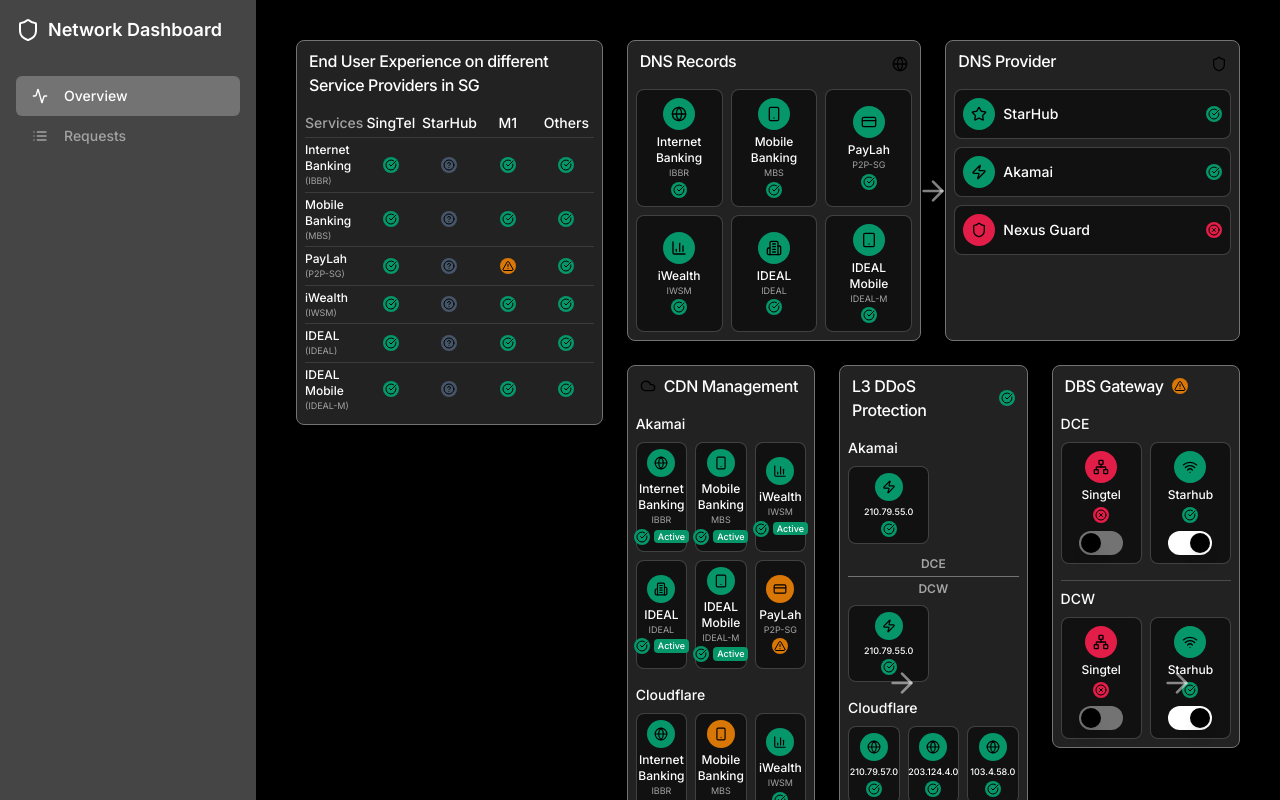
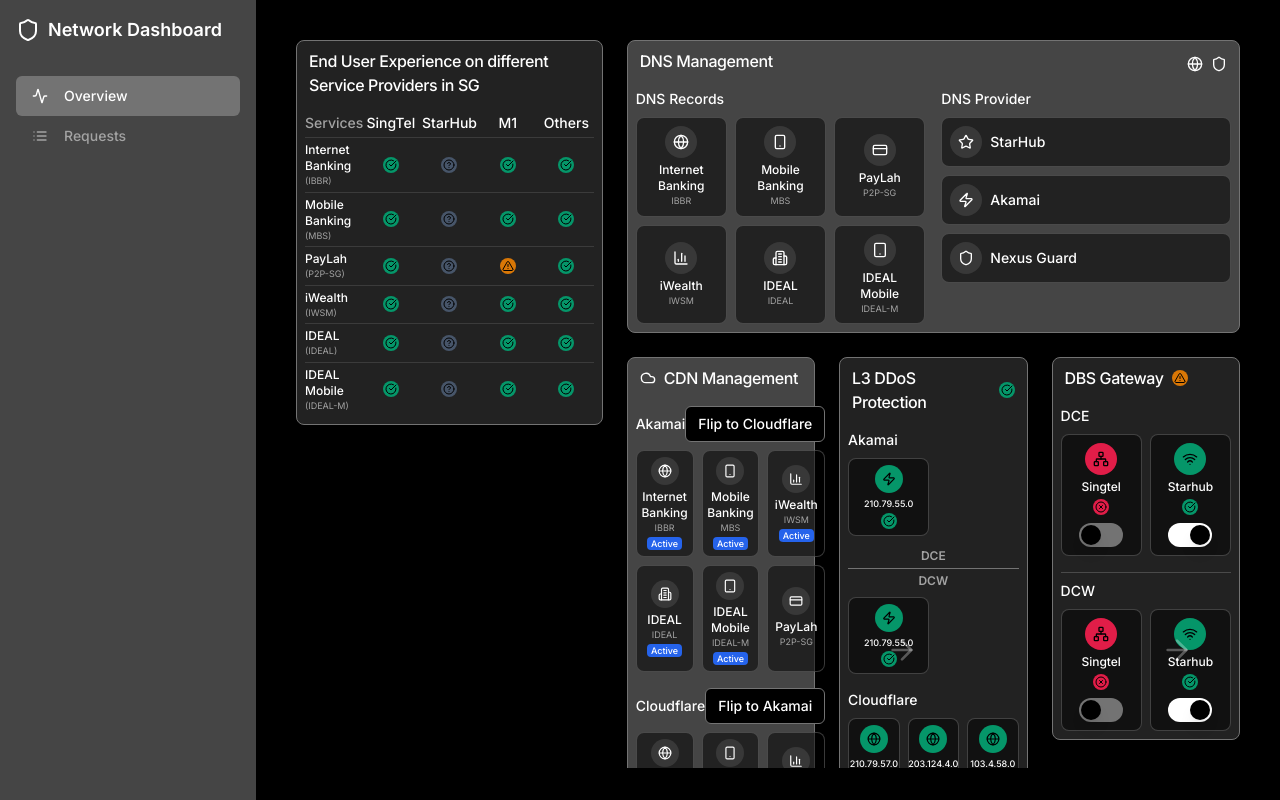
Before and after one commit to arshan97/dashboard-2, a Next.js app: page / in a window 1280 px wide. Built offline with nearby package versions, Linux system fonts and the light colour scheme.

Commit message:
new changes page.tsx

```diff
--- a/app/page.tsx
+++ b/app/page.tsx
@@ -4,7 +4,6 @@ import { useState } from "react";
 import { Card, CardContent, CardHeader, CardTitle } from "@/components/ui/card";
 import { Button } from "@/components/ui/button";
 import { Checkbox } from "@/components/ui/checkbox";
-import { StatusIndicator } from "@/components/status-indicator";
 import {
   Globe,
   Shield,
@@ -96,7 +95,6 @@ type FlipStep = "select" | "summary" | "confirm";
 
 type FlipDialogState = {
   isOpen: boolean;
-  step: FlipStep;
   source: "akamai" | "cloudflare" | null;
   target: "akamai" | "cloudflare" | null;
   selectedServices: string[];
@@ -106,7 +104,6 @@ export default function DashboardPage() {
   const [services, setServices] = useState(cdnServices);
   const [flipDialog, setFlipDialog] = useState<FlipDialogState>({
     isOpen: false,
-    step: "select",
     source: null,
     target: null,
     selectedServices: [],
@@ -128,7 +125,6 @@ export default function DashboardPage() {
   ) => {
     setFlipDialog({
       isOpen: true,
-      step: "select",
       source,
       target,
       selectedServices: services
@@ -146,20 +142,6 @@ export default function DashboardPage() {
     }));
   };
 
-  const handleNextStep = () => {
-    setFlipDialog((prev) => ({
-      ...prev,
-      step: prev.step === "select" ? "summary" : "confirm",
-    }));
-  };
-
-  const handlePrevStep = () => {
-    setFlipDialog((prev) => ({
-      ...prev,
-      step: prev.step === "summary" ? "select" : "summary",
-    }));
-  };
-
   const submitFlipRequest = () => {
     console.log("Submitting flip request:", flipDialog);
 
@@ -170,7 +152,6 @@ export default function DashboardPage() {
 
     setFlipDialog({
       isOpen: false,
-      step: "select",
       source: null,
       target: null,
       selectedServices: [],
@@ -185,56 +166,55 @@ export default function DashboardPage() {
   };
 
   return (
-    <div className="container mx-auto p-2 overflow-x-auto min-w-full">
-      <div className="flex space-x-6">
+    <div className="container mx-auto p-2 overflow-x-auto min-w-full h-full">
+      <div className="flex space-x-6 h-full">
         {/* Service Providers Grid */}
-        <div className="w-1/3">
+        <div className="w-1/3 h-full">
           <ServiceProvidersGrid />
         </div>
 
         {/* Right side components */}
-        <div className="w-2/3 space-y-6">
+        <div className="w-2/3 space-y-6 flex flex-col">
           {/* DNS Records and DNS Provider */}
-          <div className="grid gap-6 md:grid-cols-2 relative">
-            {/* DNS Records */}
-            <Card className="bg-card/50 backdrop-blur-sm shadow-lg">
+          <Card className="glassmorphic">
             <CardHeader className="flex flex-row items-center justify-between pb-2 px-3 py-2">
               <CardTitle className="text-base font-medium">
-                  DNS Records
+                DNS Management
               </CardTitle>
-                <Globe className="h-4 w-4 text-black" />
+              <div className="flex items-center space-x-2">
+                <Globe className="h-4 w-4" />
+                <Shield className="h-4 w-4" />
+              </div>
             </CardHeader>
             <CardContent className="px-2 py-2">
-                <div className="grid grid-cols-3 sm:grid-cols-3 gap-2">
+              <div className="grid md:grid-cols-2 gap-4">
+                {/* DNS Records */}
+                <div>
+                  <h3 className="text-sm font-medium mb-2">DNS Records</h3>
+                  <div className="grid grid-cols-3 gap-2">
                     {dnsServices.map((service) => (
                       <div
                         key={service.code}
                         className="flex flex-col items-center justify-center p-2 rounded-lg border border-border/50 bg-background/50 hover:bg-background/80 transition-colors"
                       >
-                      <div
-                        className={`w-8 h-8 rounded-full flex items-center justify-center mb-1 ${
-                          service.status === "healthy"
-                            ? "bg-emerald-600 dark:bg-emerald-500"
-                            : "bg-rose-600 dark:bg-rose-500"
-                        }`}
-                      >
+                        <div className="w-8 h-8 rounded-full flex items-center justify-center mb-1 bg-primary/10">
                           {service.code === "IBBR" && (
-                          <Globe className="h-4 w-4 text-black" />
+                            <Globe className="h-4 w-4" />
                           )}
                           {service.code === "MBS" && (
-                          <Smartphone className="h-4 w-4 text-black" />
+                            <Smartphone className="h-4 w-4" />
                           )}
                           {service.code === "P2P-SG" && (
-                          <CreditCard className="h-4 w-4 text-black" />
+                            <CreditCard className="h-4 w-4" />
                           )}
                           {service.code === "IWSM" && (
-                          <BarChart3 className="h-4 w-4 text-black" />
+                            <BarChart3 className="h-4 w-4" />
                           )}
                           {service.code === "IDEAL" && (
-                          <Building2 className="h-4 w-4 text-black" />
+                            <Building2 className="h-4 w-4" />
                           )}
                           {service.code === "IDEAL-M" && (
-                          <Tablet className="h-4 w-4 text-black" />
+                            <Tablet className="h-4 w-4" />
                           )}
                         </div>
                         <span className="text-xs font-medium text-center">
@@ -243,28 +223,14 @@ export default function DashboardPage() {
                         <span className="text-[9px] text-muted-foreground">
                           {service.code}
                         </span>
-                      <StatusIndicator
-                        status={service.status}
-                        size="sm"
-                        className="mt-0.5"
-                      />
                       </div>
                     ))}
                   </div>
-              </CardContent>
-            </Card>
-            <div className="hidden md:flex absolute left-[calc(50%-4rem)] top-1/2 -translate-y-1/2 items-center justify-center w-32 z-10">
-              <ArrowRight className="h-8 w-20 text-primary/50" />
                 </div>
+
                 {/* DNS Provider */}
-            <Card className="bg-card/50 backdrop-blur-sm shadow-lg">
-              <CardHeader className="flex flex-row items-center justify-between pb-2 px-3 py-2">
-                <CardTitle className="text-base font-medium">
-                  DNS Provider
-                </CardTitle>
-                <Shield className="h-4 w-4 text-black" />
-              </CardHeader>
-              <CardContent className="px-2 py-2">
+                <div>
+                  <h3 className="text-sm font-medium mb-2">DNS Provider</h3>
                   <div className="space-y-2">
                     {ddosProtection.map((protection) => (
                       <div
@@ -272,42 +238,36 @@ export default function DashboardPage() {
                         className="flex items-center justify-between p-2 rounded-lg border border-border/50 bg-background/50 hover:bg-background/80 transition-colors"
                       >
                         <div className="flex items-center space-x-2">
-                        <div
-                          className={`w-8 h-8 rounded-full flex items-center justify-center ${
-                            protection.status === "healthy"
-                              ? "bg-emerald-600 dark:bg-emerald-500"
-                              : "bg-rose-600 dark:bg-rose-500"
-                          }`}
-                        >
+                          <div className="w-8 h-8 rounded-full flex items-center justify-center bg-primary/10">
                             {protection.name === "StarHub" && (
-                            <Star className="h-4 w-4 text-black" />
+                              <Star className="h-4 w-4" />
                             )}
                             {protection.name === "Akamai" && (
-                            <Zap className="h-4 w-4 text-black" />
+                              <Zap className="h-4 w-4" />
                             )}
                             {protection.name === "Nexus Guard" && (
-                            <ShieldIcon className="h-4 w-4 text-black" />
+                              <ShieldIcon className="h-4 w-4" />
                             )}
                           </div>
                           <span className="text-sm font-medium">
                             {protection.name}
                           </span>
                         </div>
-                      <StatusIndicator status={protection.status} size="sm" />
                       </div>
                     ))}
                   </div>
+                </div>
+              </div>
             </CardContent>
           </Card>
-          </div>
 
           {/* CDN Management, L3 DDoS, and DBS Gateway */}
-          <div className="grid gap-6 md:grid-cols-3 relative">
+          <div className="grid gap-6 md:grid-cols-3 relative flex-grow">
             {/* CDN Management */}
-            <Card className="bg-card/50 backdrop-blur-sm shadow-lg">
+            <Card className="glassmorphic">
               <CardHeader className="flex flex-row items-center justify-between pb-2 px-3 py-2">
                 <CardTitle className="text-base font-medium flex items-center gap-2">
-                  <Cloud className="h-4 w-4 text-black" />
+                  <Cloud className="h-4 w-4" />
                   CDN Management
                 </CardTitle>
               </CardHeader>
@@ -315,7 +275,16 @@ export default function DashboardPage() {
                 <div className="grid gap-4">
                   {/* Akamai Section */}
                   <div>
-                    <h3 className="text-sm font-medium mb-2">Akamai</h3>
+                    <div className="flex justify-between items-center mb-2">
+                      <h3 className="text-sm font-medium">Akamai</h3>
+                      <Button
+                        variant="outline"
+                        size="sm"
+                        onClick={() => handleFlip("akamai", "cloudflare")}
+                      >
+                        Flip to Cloudflare
+                      </Button>
+                    </div>
                     <div className="grid grid-cols-2 sm:grid-cols-3 gap-2">
                       {services.map((service) => (
                         <div
@@ -323,32 +292,24 @@ export default function DashboardPage() {
                           className="flex flex-col items-center justify-center p-1.5 rounded-lg border border-border/50 bg-background/50 hover:bg-background/80 transition-colors cursor-pointer"
                           onClick={() => handleOpenChart(service, "akamai")}
                         >
-                          <div
-                            className={`w-7 h-7 rounded-full flex items-center justify-center mb-1 ${
-                              service.akamai.status === "healthy"
-                                ? "bg-emerald-600 dark:bg-emerald-500"
-                                : service.akamai.status === "warning"
-                                ? "bg-amber-600 dark:bg-amber-500"
-                                : "bg-rose-600 dark:bg-rose-500"
-                            }`}
-                          >
+                          <div className="w-7 h-7 rounded-full flex items-center justify-center mb-1 bg-primary/10">
                             {service.code === "IBBR" && (
-                              <Globe className="h-3.5 w-3.5 text-black" />
+                              <Globe className="h-3.5 w-3.5" />
                             )}
                             {service.code === "MBS" && (
-                              <Smartphone className="h-3.5 w-3.5 text-black" />
+                              <Smartphone className="h-3.5 w-3.5" />
                             )}
                             {service.code === "P2P-SG" && (
-                              <CreditCard className="h-3.5 w-3.5 text-black" />
+                              <CreditCard className="h-3.5 w-3.5" />
                             )}
                             {service.code === "IWSM" && (
-                              <BarChart3 className="h-3.5 w-3.5 text-black" />
+                              <BarChart3 className="h-3.5 w-3.5" />
                             )}
                             {service.code === "IDEAL" && (
-                              <Building2 className="h-3.5 w-3.5 text-black" />
+                              <Building2 className="h-3.5 w-3.5" />
                             )}
                             {service.code === "IDEAL-M" && (
-                              <Tablet className="h-3.5 w-3.5 text-black" />
+                              <Tablet className="h-3.5 w-3.5" />
                             )}
                           </div>
                           <span className="text-xs font-medium text-center">
@@ -358,12 +319,8 @@ export default function DashboardPage() {
                             {service.code}
                           </span>
                           <div className="flex items-center mt-0.5 space-x-1">
-                            <StatusIndicator
-                              status={service.akamai.status}
-                              size="sm"
-                            />
                             {service.akamai.active && (
-                              <span className="text-[9px] font-medium bg-emerald-600 text-white px-1 rounded">
+                              <span className="text-[9px] font-medium bg-blue-600 text-white px-1 rounded">
                                 Active
                               </span>
                             )}
@@ -375,7 +332,16 @@ export default function DashboardPage() {
 
                   {/* Cloudflare Section */}
                   <div>
-                    <h3 className="text-sm font-medium mb-2">Cloudflare</h3>
+                    <div className="flex justify-between items-center mb-2">
+                      <h3 className="text-sm font-medium">Cloudflare</h3>
+                      <Button
+                        variant="outline"
+                        size="sm"
+                        onClick={() => handleFlip("cloudflare", "akamai")}
+                      >
+                        Flip to Akamai
+                      </Button>
+                    </div>
                     <div className="grid grid-cols-2 sm:grid-cols-3 gap-2">
                       {services.map((service) => (
                         <div
@@ -383,32 +349,24 @@ export default function DashboardPage() {
                           className="flex flex-col items-center justify-center p-1.5 rounded-lg border border-border/50 bg-background/50 hover:bg-background/80 transition-colors cursor-pointer"
                           onClick={() => handleOpenChart(service, "cloudflare")}
                         >
-                          <div
-                            className={`w-7 h-7 rounded-full flex items-center justify-center mb-1 ${
-                              service.cloudflare.status === "healthy"
-                                ? "bg-emerald-600 dark:bg-emerald-500"
-                                : service.cloudflare.status === "warning"
-                                ? "bg-amber-600 dark:bg-amber-500"
-                                : "bg-rose-600 dark:bg-rose-500"
-                            }`}
-                          >
+                          <div className="w-7 h-7 rounded-full flex items-center justify-center mb-1 bg-primary/10">
                             {service.code === "IBBR" && (
-                              <Globe className="h-3.5 w-3.5 text-black" />
+                              <Globe className="h-3.5 w-3.5" />
                             )}
                             {service.code === "MBS" && (
-                              <Smartphone className="h-3.5 w-3.5 text-black" />
+                              <Smartphone className="h-3.5 w-3.5" />
                             )}
                             {service.code === "P2P-SG" && (
-                              <CreditCard className="h-3.5 w-3.5 text-black" />
+                              <CreditCard className="h-3.5 w-3.5" />
                             )}
                             {service.code === "IWSM" && (
-                              <BarChart3 className="h-3.5 w-3.5 text-black" />
+                              <BarChart3 className="h-3.5 w-3.5" />
                             )}
                             {service.code === "IDEAL" && (
-                              <Building2 className="h-3.5 w-3.5 text-black" />
+                              <Building2 className="h-3.5 w-3.5" />
                             )}
                             {service.code === "IDEAL-M" && (
-                              <Tablet className="h-3.5 w-3.5 text-black" />
+                              <Tablet className="h-3.5 w-3.5" />
                             )}
                           </div>
                           <span className="text-xs font-medium text-center">
@@ -418,12 +376,8 @@ export default function DashboardPage() {
                             {service.code}
                           </span>
                           <div className="flex items-center mt-0.5 space-x-1">
-                            <StatusIndicator
-                              status={service.cloudflare.status}
-                              size="sm"
-                            />
                             {service.cloudflare.active && (
-                              <span className="text-[9px] font-medium bg-emerald-600 text-white px-1 rounded">
+                              <span className="text-[9px] font-medium bg-blue-600 text-white px-1 rounded">
                                 Active
                               </span>
                             )}
@@ -433,38 +387,22 @@ export default function DashboardPage() {
                     </div>
                   </div>
                 </div>
-                <div className="flex justify-between mt-4">
-                  <Button
-                    variant="outline"
-                    size="sm"
-                    onClick={() => handleFlip("akamai", "cloudflare")}
-                  >
-                    Flip Akamai to Cloudflare
-                  </Button>
-                  <Button
-                    variant="outline"
-                    size="sm"
-                    onClick={() => handleFlip("cloudflare", "akamai")}
-                  >
-                    Flip Cloudflare to Akamai
-                  </Button>
-                </div>
               </CardContent>
             </Card>
 
             {/* L3 DDoS Protection */}
             <div className="relative">
               <L3DDoSProtection />
-              <div className="hidden md:flex absolute left-[calc(33.33%-2rem)] top-1/2 -translate-y-1/2 items-center justify-center w-16 z-10">
-                <ArrowRight className="h-8 w-16 text-primary/50" />
+              <div className="hidden md:flex absolute left-[calc(33.33%-1rem)] top-1/2 -translate-y-1/2 items-center justify-center w-8 z-10">
+                <ArrowRight className="h-8 w-8 text-primary/30" />
               </div>
             </div>
 
             {/* DBS Gateway */}
             <div className="relative">
               <DBSGateway />
-              <div className="hidden md:flex absolute left-[calc(66.66%-2rem)] top-1/2 -translate-y-1/2 items-center justify-center w-16 z-10">
-                <ArrowRight className="h-8 w-16 text-primary/50" />
+              <div className="hidden md:flex absolute left-[calc(66.66%-1rem)] top-1/2 -translate-y-1/2 items-center justify-center w-8 z-10">
+                <ArrowRight className="h-8 w-8 text-primary/30" />
               </div>
             </div>
           </div>
@@ -479,30 +417,21 @@ export default function DashboardPage() {
       >
         <DialogContent className="sm:max-w-[425px]">
           <DialogHeader>
-            <DialogTitle>
-              {flipDialog.step === "select" && "Select Services to Flip"}
-              {flipDialog.step === "summary" && "Review Selected Services"}
-              {flipDialog.step === "confirm" && "Confirm Flip Request"}
-            </DialogTitle>
+            <DialogTitle>Select Services to Flip</DialogTitle>
             <DialogDescription>
-              {flipDialog.step === "select" &&
-                `Select services to flip from ${flipDialog.source} to ${flipDialog.target}`}
-              {flipDialog.step === "summary" &&
-                "Review the services you've selected for the flip"}
-              {flipDialog.step === "confirm" &&
-                "Confirm to submit the flip request for approval"}
+              Select services to flip from {flipDialog.source} to{" "}
+              {flipDialog.target}
             </DialogDescription>
           </DialogHeader>
-
-          {flipDialog.step === "select" && flipDialog.source && (
           <div className="space-y-4">
             {services
               .filter((service) => service[flipDialog.source!]?.active)
               .map((service) => (
                 <div
                   key={service.code}
-                    className="flex items-center space-x-2"
+                  className="flex items-center justify-between space-x-2"
                 >
+                  <div className="flex items-center space-x-2">
                     <Checkbox
                       id={service.code}
                       checked={flipDialog.selectedServices.includes(
@@ -517,60 +446,34 @@ export default function DashboardPage() {
                       {service.name} ({service.code})
                     </label>
                   </div>
+                  <div className="flex items-center space-x-2">
+                    <div
+                      className={`w-3 h-3 rounded-full ${
+                        service[flipDialog.source!].status === "healthy"
+                          ? "bg-green-500"
+                          : "bg-red-500"
+                      }`}
+                    />
+                    <ArrowRight className="h-4 w-4" />
+                    <div className="w-3 h-3 rounded-full bg-gray-300" />
+                  </div>
+                </div>
               ))}
           </div>
-          )}
-
-          {flipDialog.step === "summary" && flipDialog.source && (
-            <div className="space-y-4">
-              {flipDialog.selectedServices.map((code) => {
-                const service = services.find((s) => s.code === code);
-                return service ? (
-                  <div key={code} className="flex items-center justify-between">
-                    <span>
-                      {service.name} ({service.code})
-                    </span>
-                    <div className="flex items-center space-x-2">
-                      <StatusIndicator
-                        status={
-                          service[flipDialog.source!]?.status || "unknown"
+          <DialogFooter>
+            <Button
+              onClick={() =>
+                setFlipDialog((prev) => ({ ...prev, isOpen: false }))
               }
-                        size="sm"
-                      />
-                      <ArrowRight className="h-4 w-4" />
-                      <StatusIndicator status="unknown" size="sm" />
-                    </div>
-                  </div>
-                ) : null;
-              })}
-            </div>
-          )}
-
-          {flipDialog.step === "confirm" && (
-            <p className="text-sm text-muted-foreground">
-              You are about to submit a request to flip{" "}
-              {flipDialog.selectedServices.length} service(s) from{" "}
-              {flipDialog.source} to {flipDialog.target}. This action will
-              require approval before being executed.
-            </p>
-          )}
-
-          <DialogFooter>
-            {flipDialog.step !== "select" && (
-              <Button variant="outline" onClick={handlePrevStep}>
-                Back
+            >
+              Cancel
             </Button>
-            )}
-            {flipDialog.step !== "confirm" ? (
             <Button
-                onClick={handleNextStep}
+              onClick={submitFlipRequest}
               disabled={flipDialog.selectedServices.length === 0}
             >
-                {flipDialog.step === "select" ? "Review Selection" : "Confirm"}
+              Submit for Approval
             </Button>
-            ) : (
-              <Button onClick={submitFlipRequest}>Submit for Approval</Button>
-            )}
           </DialogFooter>
         </DialogContent>
       </Dialog>
```
Lines whose indentation alone changed are shown as unchanged.
